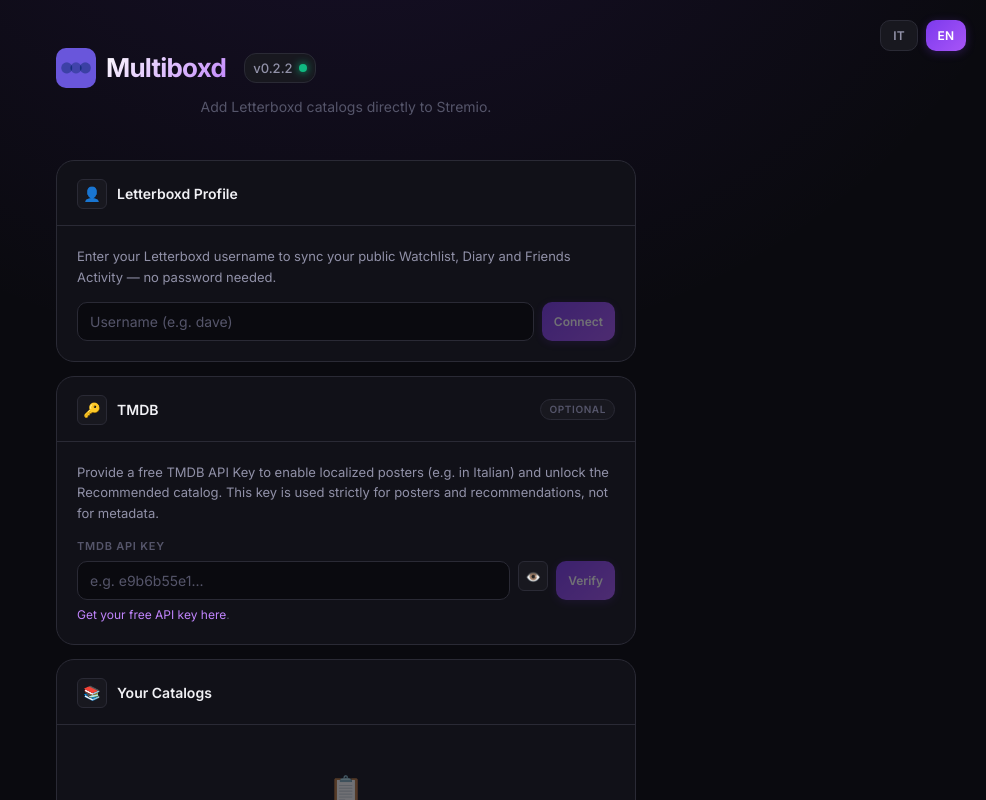
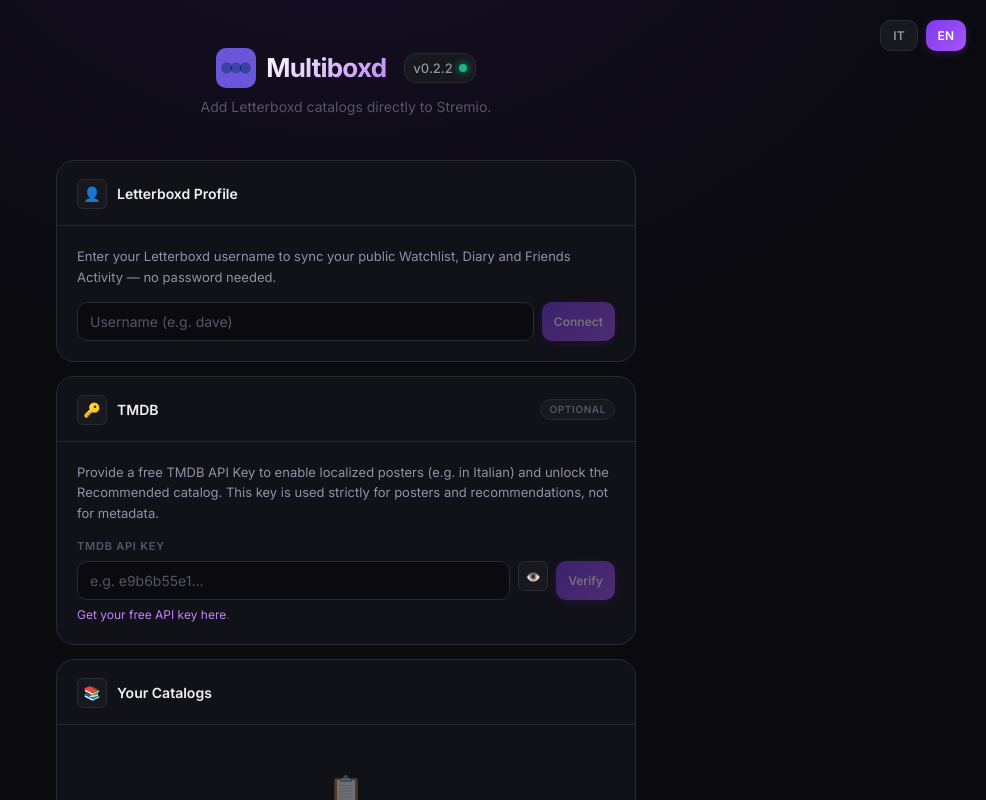
Before and after one commit to Affoghiamoci/Multiboxd, a Next.js app: page / in a window 1280 px wide. Shown: the top 800 px of the page, without its empty margins (294-1280 px from the left). Built offline with nearby package versions, Linux system fonts and the light colour scheme.

Commit message:
Fix logo alignment in header

```diff
--- a/app/page.tsx
+++ b/app/page.tsx
@@ -478,7 +478,7 @@
 
         {/* ── Header ── */}
         <header className="header">
-          <div className="logo" style={{ display: 'flex', alignItems: 'center' }}>
+          <div className="logo" style={{ display: 'inline-flex', alignItems: 'center' }}>
             <div className="logo-mark" style={{ background: 'transparent', boxShadow: 'none' }}><img src="/icon.png" alt="Logo" width={40} height={40} style={{ borderRadius: '10px' }} /></div>
             <span className="logo-name" style={{ marginRight: '8px' }}>Multiboxd</span>
             <span style={{ fontSize: '13px', color: 'var(--text-2)', display: 'flex', alignItems: 'center', gap: '6px', fontWeight: 500, background: 'var(--surface-2)', padding: '4px 8px', borderRadius: '12px', border: '1px solid var(--border)' }}>
```
